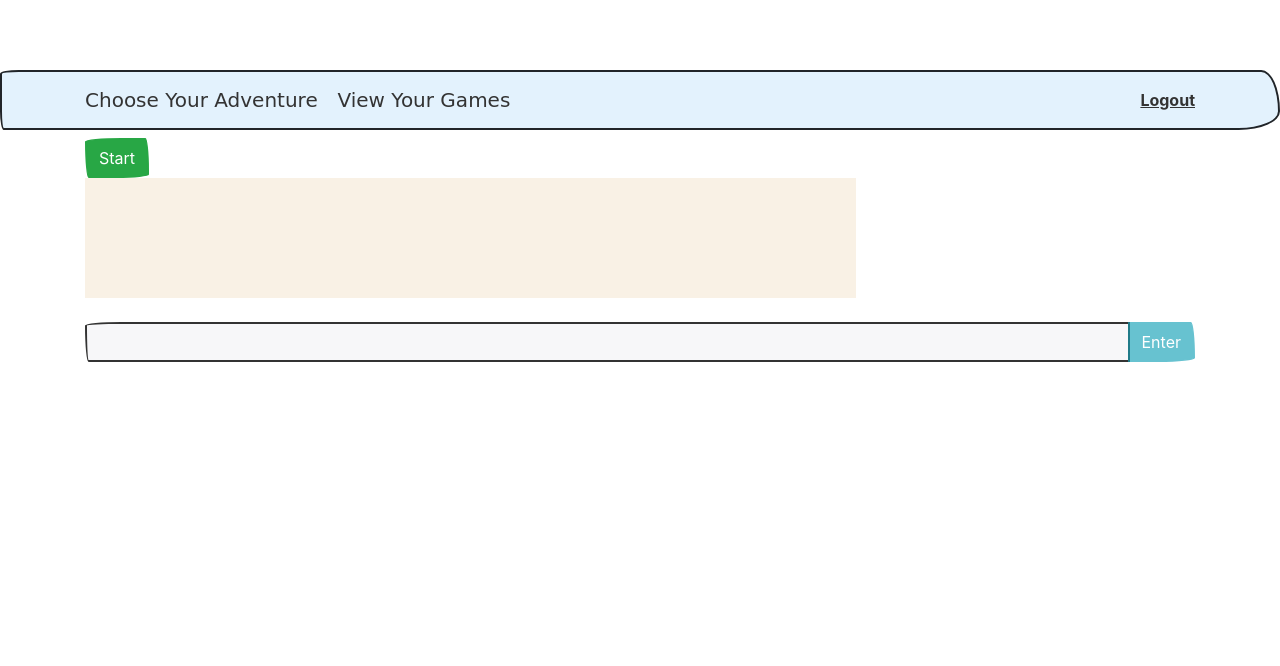
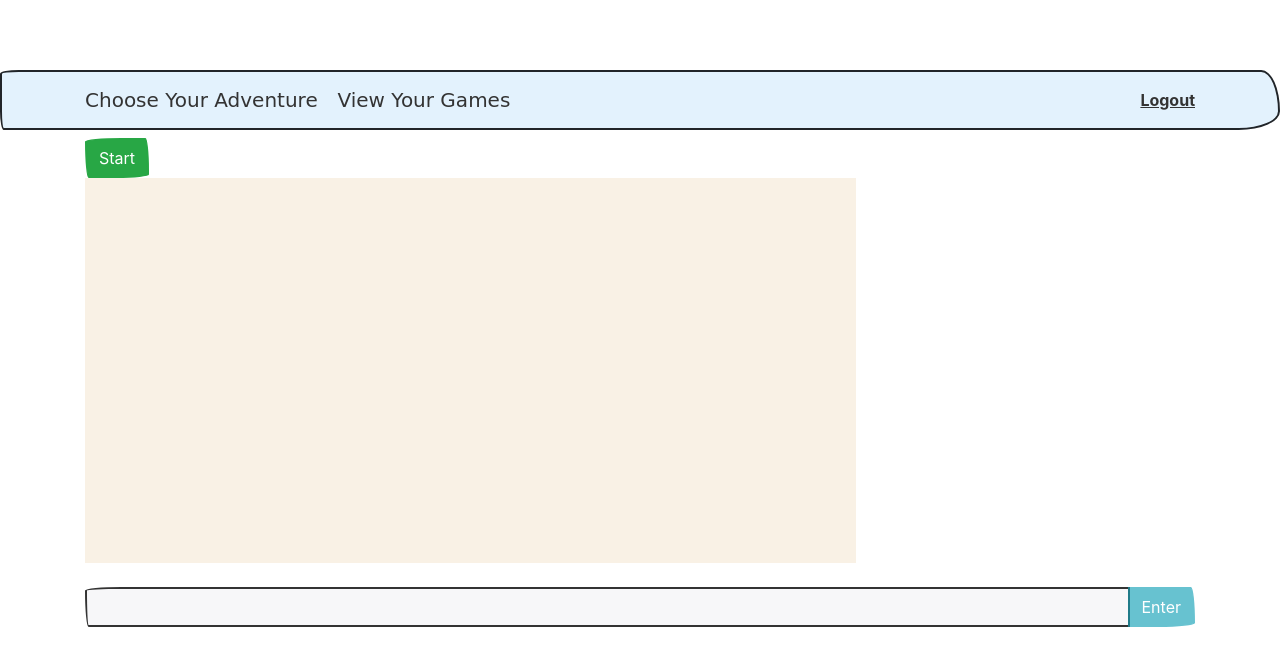
Before and after one commit to ElBell/ChooseYourPythonAdventure, a Django app: template templates/ChooseYourAdventure/game_page.html in a window 1280 px wide. Shown: the top 666 px of the page. Run offline with Django 3.2, Linux system fonts and the light colour scheme; the template is opened without the code that fills it, so the values that code supplies are empty; the visitor is signed in with stand-in values (Sample User, id 1); some libraries are stand-ins or nearby versions; some web fonts are replaced.

Commit message:
Changed scrolling behavior of game

```diff
--- a/templates/ChooseYourAdventure/game_page.html
+++ b/templates/ChooseYourAdventure/game_page.html
@@ -30,11 +30,11 @@
 
     .game-terminal {
         width: 80ch;
-        /*height: 40ch;*/
+        height: 40ch;
         white-space: pre;
         background-color: #f9f1e5;
-        font-family: Chalkduster, Luminari, monospace;
-        /*overflow-y: auto;*/
+        font-family: Luminari, Chalkduster, monospace;
+        overflow-y: auto;
     }
 
     .game-error {
@@ -134,6 +134,7 @@
         "def __draw_world(world):",
         "    __terminal <= render(world)",
         "    __terminal <= BR()",
+        "    __cap.scrollIntoView({'behavior': 'smooth'})",
         "    __input.scrollIntoView({'behavior': 'smooth'})",
         "    options = get_options(world)",
         // Do autocomplete and selectable buttons
@@ -147,6 +148,7 @@
         "    __terminal <= message",
         "    __terminal <= BR()",
         "    __cap.scrollIntoView({'behavior': 'smooth'})",
+        "    __input.scrollIntoView({'behavior': 'smooth'})",
         "    __input.value = ''",
         "    if world['status'] == 'playing':",
         "        __draw_world(world)",
```
